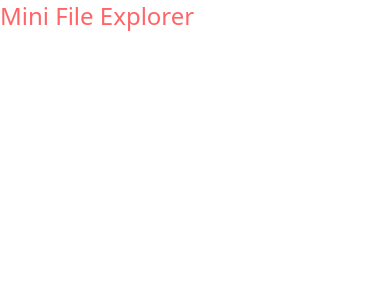
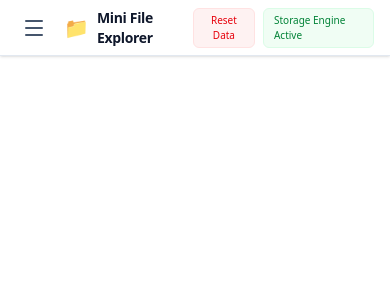
Before and after one commit to prio12/recursive-file-explore, a Next.js app: page / in a window 390 px wide. Shown: the top 300 px of the page. Built offline with nearby package versions, Linux system fonts and the light colour scheme.

Commit message:
feat: added responsive navbar and also kept a button to clear the localstorage and kept the hamburger menu hidden from the md and lg screen

```diff
--- a/app/page.tsx
+++ b/app/page.tsx
@@ -1,8 +1,10 @@
+import { Navbar } from "@/components/Navbar";
 
 export default function Home() {
   return (
     <div>
-        <h1 className="text-2xl text-red-400">Mini File Explorer</h1>
+      {/* navbar */}
+      <Navbar/>
     </div>
   );
 }
--- /dev/null
+++ b/components/Navbar.tsx
@@ -0,0 +1,36 @@
+import React from 'react';
+import { FolderGit2, Menu, RefreshCw } from 'lucide-react';
+
+export const Navbar = () => {
+  return (
+     <header className="flex items-center justify-between h-14 px-4 md:px-6 bg-white border-b border-slate-200 z-30 shadow-sm">
+        <div className="flex items-center gap-3">
+          <button
+            // onClick={() => setIsMobileSidebarOpen(!isMobileSidebarOpen)}
+            className="p-1.5 hover:bg-slate-100 rounded-md md:hidden text-slate-600 transition"
+            aria-label="Toggle directory menu"
+          >
+           <Menu />
+          </button>
+
+          <div className="flex items-center gap-2">
+            <span className="text-xl">📁</span>
+            <h1 className="font-bold text-slate-900 tracking-tight text-sm md:text-base">
+              Mini File Explorer
+            </h1>
+          </div>
+        </div>
+        <div className="flex items-center gap-2">
+          <button
+            // onClick={handleResetStorage}
+            className="text-[10px] bg-red-50 cursor-pointer hover:bg-red-100 text-red-600 border border-red-100 px-2 py-1 rounded-md font-medium transition"
+          >
+            Reset Data
+          </button>
+          <div className="text-[10px] md:text-xs bg-green-50 text-green-700 border border-green-100 px-2.5 py-1 rounded-md font-medium">
+            Storage Engine Active
+          </div>
+        </div>
+      </header>
+  );
+};
```
